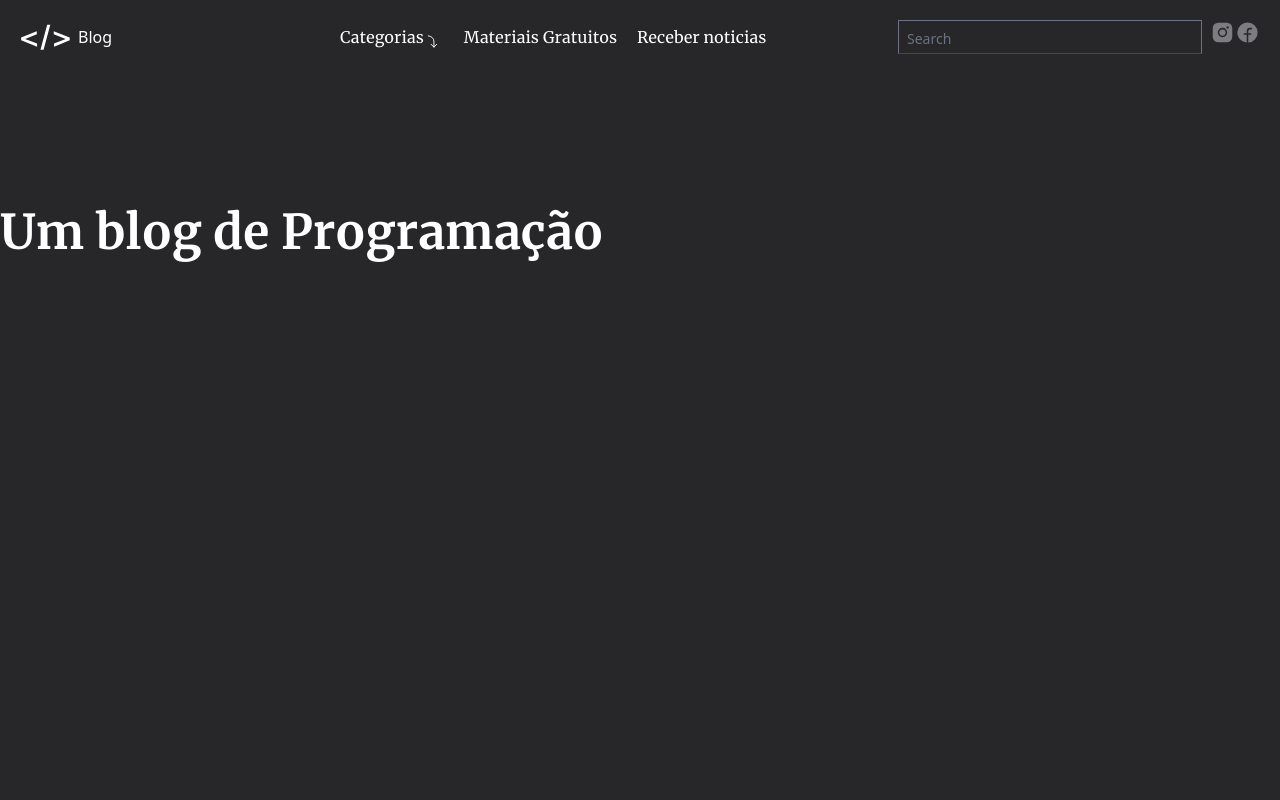
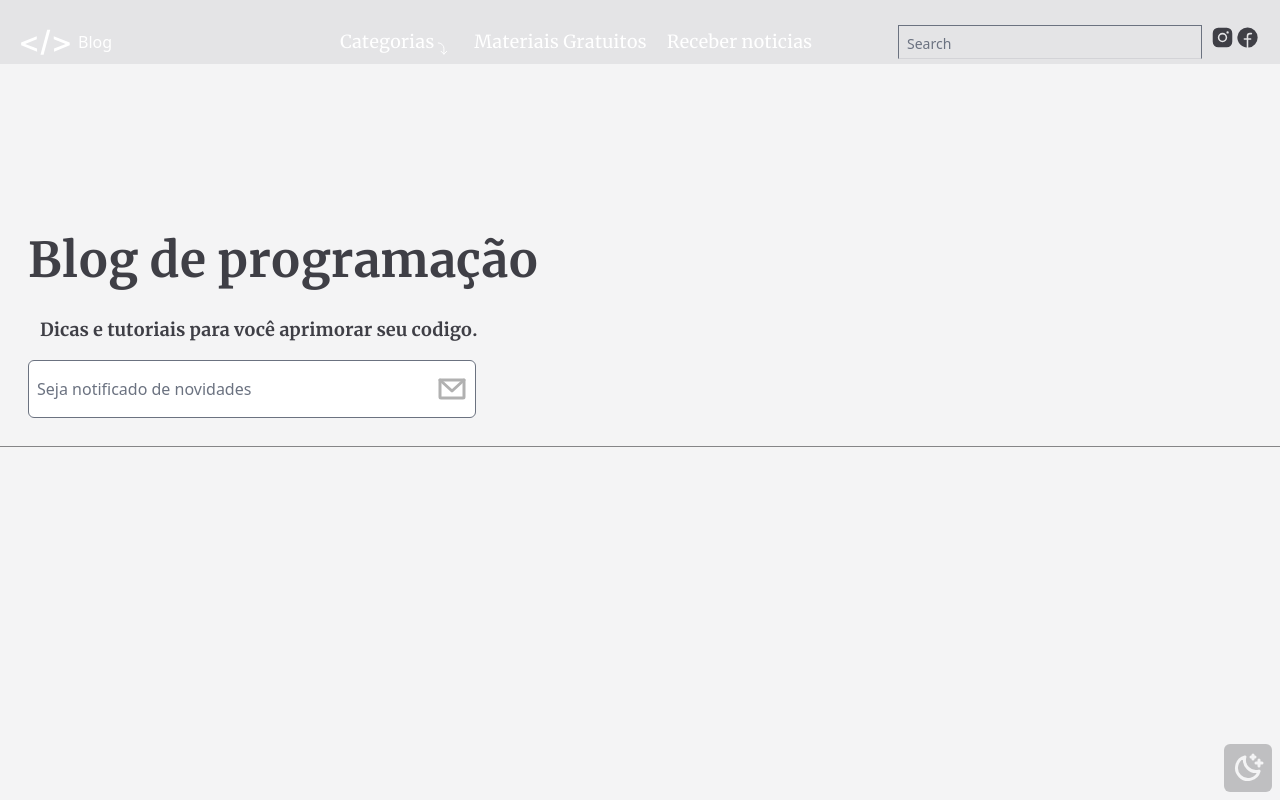
Before and after one commit to rafa-carmo/blog, a Next.js app: page / in a window 1280 px wide. Built offline with nearby package versions, Linux system fonts and the light colour scheme.

Commit message:
Title Header home page

```diff
--- a/package.json
+++ b/package.json
@@ -47,7 +47,9 @@
   "scripts": {
     "storybook": "start-storybook -p 6006",
     "build-storybook": "build-storybook",
-    "dev": "next dev"
+    "dev": "next dev",
+    "build": "next build",
+    "start": "next start"
   },
   "resolutions": {
     "webpack": "^5"
--- a/src/components/Menu/Options/Item.tsx
+++ b/src/components/Menu/Options/Item.tsx
@@ -13,6 +13,7 @@ export default function Item({ label, hasSubItem = false }: ItemProps) {
         hasSubItem && 'mr-5'
       } cursor-pointer
       font-[Merriweather]
+      text-lg
       `}
     >
       {label}
--- a/src/components/Menu/SearchBar/index.tsx
+++ b/src/components/Menu/SearchBar/index.tsx
@@ -5,17 +5,19 @@ import * as S from './styles'
 export function SearchBar() {
   return (
     <S.Wrapper>
-      <S.Input placeholder="Search" />
-      <div className="flex">
+      <div>
+        <S.Input placeholder="Search" />
+      </div>
+      <div className="hidden md:flex ">
         <InstagramLogo
           size={25}
           weight="fill"
-          className="text-zinc-300/50 hover:text-zinc-300 transition-colors"
+          className="text-zinc-700 hover:text-zinc-500 dark:text-zinc-300/50 dark:hover:text-zinc-300 transition-colors"
         />
         <FacebookLogo
           size={25}
           weight="fill"
-          className="text-zinc-300/50 hover:text-zinc-300 transition-colors"
+          className="text-zinc-700 hover:text-zinc-500 dark:text-zinc-300/50 dark:hover:text-zinc-300 transition-colors"
         />
       </div>
     </S.Wrapper>
--- /dev/null
+++ b/src/components/Menu/SearchBar/stories.tsx
@@ -0,0 +1,16 @@
+import { ComponentStory, ComponentMeta } from '@storybook/react'
+
+import { SearchBar } from '.'
+
+export default {
+  title: 'Components/Common/Menu/SearchBar',
+  component: SearchBar
+} as ComponentMeta<typeof SearchBar>
+
+const Template: ComponentStory<typeof SearchBar> = () => (
+  <div className="w-full flex items-center justify-center">
+    <SearchBar />
+  </div>
+)
+
+export const Default = Template.bind({})
--- a/src/components/Menu/index.tsx
+++ b/src/components/Menu/index.tsx
@@ -1,6 +1,6 @@
 import { Logo } from 'components/Logo'
 
-import { Options } from './Options/Options'
+import { Options } from './Options'
 import { SearchBar } from './SearchBar'
 import * as S from './styles'
 
@@ -11,7 +11,7 @@ export function Menu() {
         <Logo width={50} height={30} />
         Blog
       </div>
-      <div className="flex-1">
+      <div className="flex-1 hidden md:block">
         <Options />
       </div>
       <div className="pr-5">
--- a/src/components/Menu/styles.ts
+++ b/src/components/Menu/styles.ts
@@ -9,4 +9,7 @@ export const Wrapper = tw.div`
     fixed
     top-0
     z-10
+    h-16
+    bg-zinc-300/50
+    dark:bg-transparent
 `
--- a/src/templates/Base/index.tsx
+++ b/src/templates/Base/index.tsx
@@ -1,4 +1,6 @@
 import { Menu } from 'components/Menu'
+import { MoonStars, SunDim } from 'phosphor-react'
+import { useState } from 'react'
 
 import * as S from './styles'
 
@@ -7,10 +9,24 @@ interface BaseProps {
 }
 
 export function Base({ children }: BaseProps) {
+  const [isDark, setIsDark] = useState(false)
+
   return (
-    <S.Wrapper>
-      <Menu />
-      {children}
-    </S.Wrapper>
+    <div className={`${isDark ? 'dark' : 'light'}`}>
+      <button
+        className="absolute bottom-2 right-2 p-2 text-zinc-100 bg-zinc-800 dark:text-zinc-800 dark:bg-zinc-200 transition-all rounded-md opacity-25 hover:opacity-75"
+        onClick={() => setIsDark(!isDark)}
+      >
+        {isDark ? (
+          <SunDim size={32} weight="bold" />
+        ) : (
+          <MoonStars size={32} weight="bold" />
+        )}
+      </button>
+      <S.Wrapper>
+        <Menu />
+        {children}
+      </S.Wrapper>
+    </div>
   )
 }
--- a/src/templates/Base/styles.ts
+++ b/src/templates/Base/styles.ts
@@ -1,7 +1,9 @@
 import tw from 'tailwind-styled-components'
 
 export const Wrapper = tw.div`
-    bg-zinc-800
+
+dark:bg-zinc-800
+bg-zinc-100
     min-h-screen
     pt-20
     z-1
--- a/src/templates/Home/index.tsx
+++ b/src/templates/Home/index.tsx
@@ -1,4 +1,5 @@
 import { Container } from 'components/Container'
+import { EnvelopeSimple } from 'phosphor-react'
 import { Base } from 'templates/Base'
 
 import * as S from './styles'
@@ -7,11 +8,22 @@ export function Home() {
   return (
     <Base>
       {/* <div className="absolute top-0 right-0 left-0 z-0 pointer-events-none opacity-20 md:h-[40vh] bg-[url('https://img.freepik.com/vetores-gratis/vetor-de-fundo-de-tecnologia-digital-com-borda-de-hexagono-em-tom-roxo-escuro_53876-126069.jpg?w=2000')]"></div> */}
-      <Container>
-        <h1 className="text-white font-extrabold font-[Merriweather] text-5xl md:mt-32 relative z-1">
-          Um blog de Programação
-        </h1>
-      </Container>
+      <S.HeaderContainer>
+        <Container>
+          <S.Header>
+            <S.Title>Blog de programação</S.Title>
+            <S.Subtitle>
+              Dicas e tutoriais para você aprimorar seu codigo.
+            </S.Subtitle>
+          </S.Header>
+          <S.NewsletterContainer>
+            <S.NewsletterInput placeholder="Seja notificado de novidades" />
+            <div className="absolute right-2 top-0 bottom-0 flex items-center opacity-30">
+              <EnvelopeSimple size={32} weight="bold" />
+            </div>
+          </S.NewsletterContainer>
+        </Container>
+      </S.HeaderContainer>
     </Base>
   )
 }
--- a/src/templates/Home/styles.ts
+++ b/src/templates/Home/styles.ts
@@ -1,3 +1,51 @@
 import tw from 'tailwind-styled-components'
 
-export const Wrapper = tw.main``
+export const Wrapper = tw.main`
+
+`
+export const HeaderContainer = tw.div`
+    border-b
+    dark:border-white/50
+    border-zinc-900/50
+    p-7
+`
+
+export const Header = tw.div`
+    mb-4
+`
+
+export const Title = tw.h1`
+    dark:text-white
+    text-zinc-700
+    font-extrabold
+    font-[Merriweather]
+    text-5xl
+    md:mt-32
+    relative
+    z-1
+`
+
+export const Subtitle = tw.h2`
+    dark:text-white
+    text-zinc-700
+    font-extrabold
+    font-[Merriweather]
+    text-lg
+    md:mt-8
+    pl-3
+    relative
+    z-1
+`
+
+export const NewsletterContainer = tw.div`
+    max-w-md
+    relative
+`
+
+export const NewsletterInput = tw.input`
+    w-full
+    px-2
+    py-4
+    rounded-md
+    outline-none
+`
--- a/tailwind.config.js
+++ b/tailwind.config.js
@@ -1,5 +1,6 @@
 /** @type {import('tailwindcss').Config} */
 module.exports = {
+  darkMode: 'class',
   content: ['./src/**/*.{ts,tsx}'],
   theme: {
     extend: {}
```
Also changed, not shown: src/components/Menu/Options/index.tsx (renamed from src/components/Menu/Options/Options.tsx).
